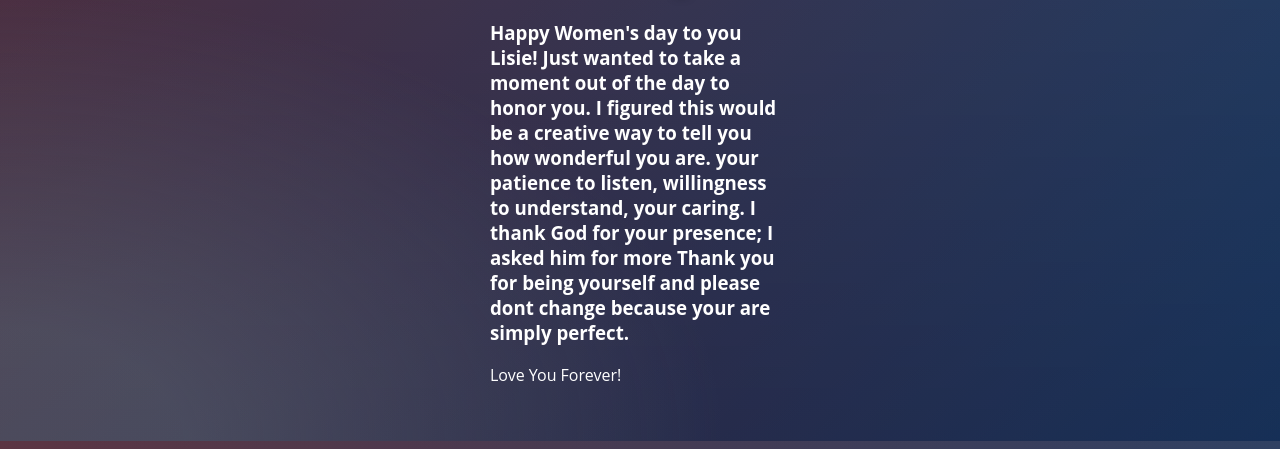
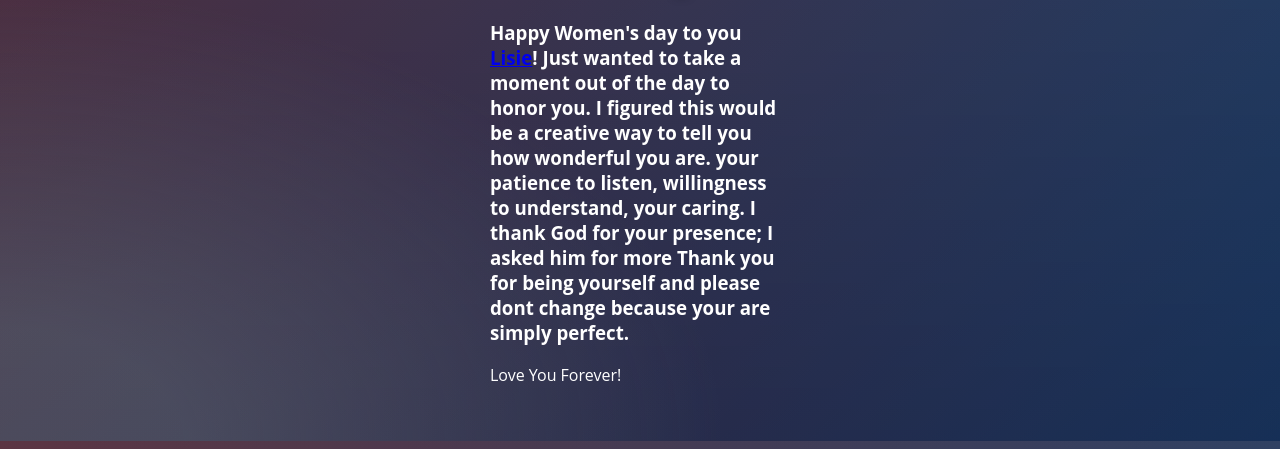
Before and after one commit to jsmoothcreativity/IWDLisie, a plain HTML site: page message.html in a window 1280 px wide. Shown: the part 359-808 px from the top of the page. Drawn offline with Linux system fonts and the light colour scheme.

Commit message:
Update message.html

```diff
--- a/message.html
+++ b/message.html
@@ -68,7 +68,7 @@
 		<div class="login">
 			<h1 style="color:pink">Women's day Message</h1>
 			<h3 style="color: white;">
-				Happy Women's day to you Lisie! Just wanted to take a moment out of the day to honor you. I figured this would be a creative way to tell you how wonderful you are. your patience to listen, willingness to understand, your caring. I thank God for your presence; I asked him for more Thank you for being yourself and please dont change because your are simply perfect.
+				Happy Women's day to you <a href="lisie.html">Lisie</a>! Just wanted to take a moment out of the day to honor you. I figured this would be a creative way to tell you how wonderful you are. your patience to listen, willingness to understand, your caring. I thank God for your presence; I asked him for more Thank you for being yourself and please dont change because your are simply perfect.
 			</h3>
 			<p style="color: white;">
 			Love You Forever!
```
